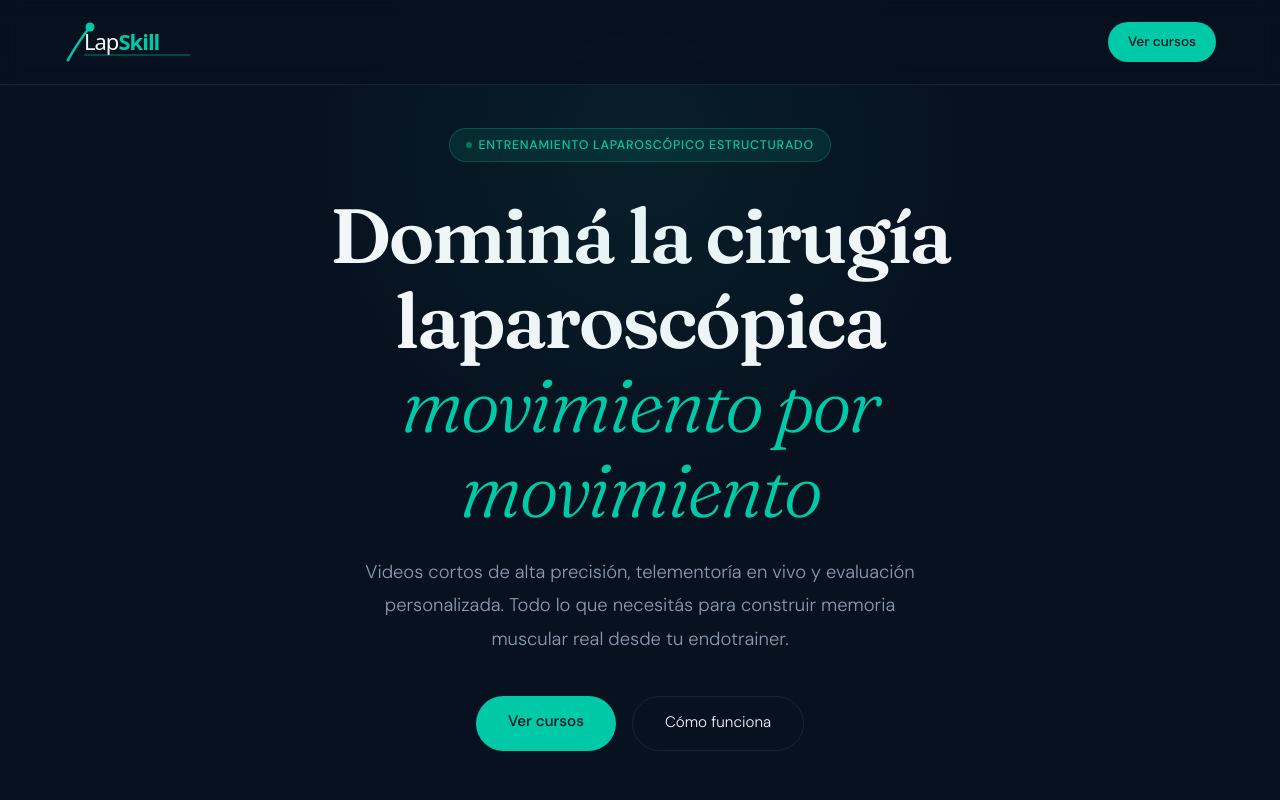
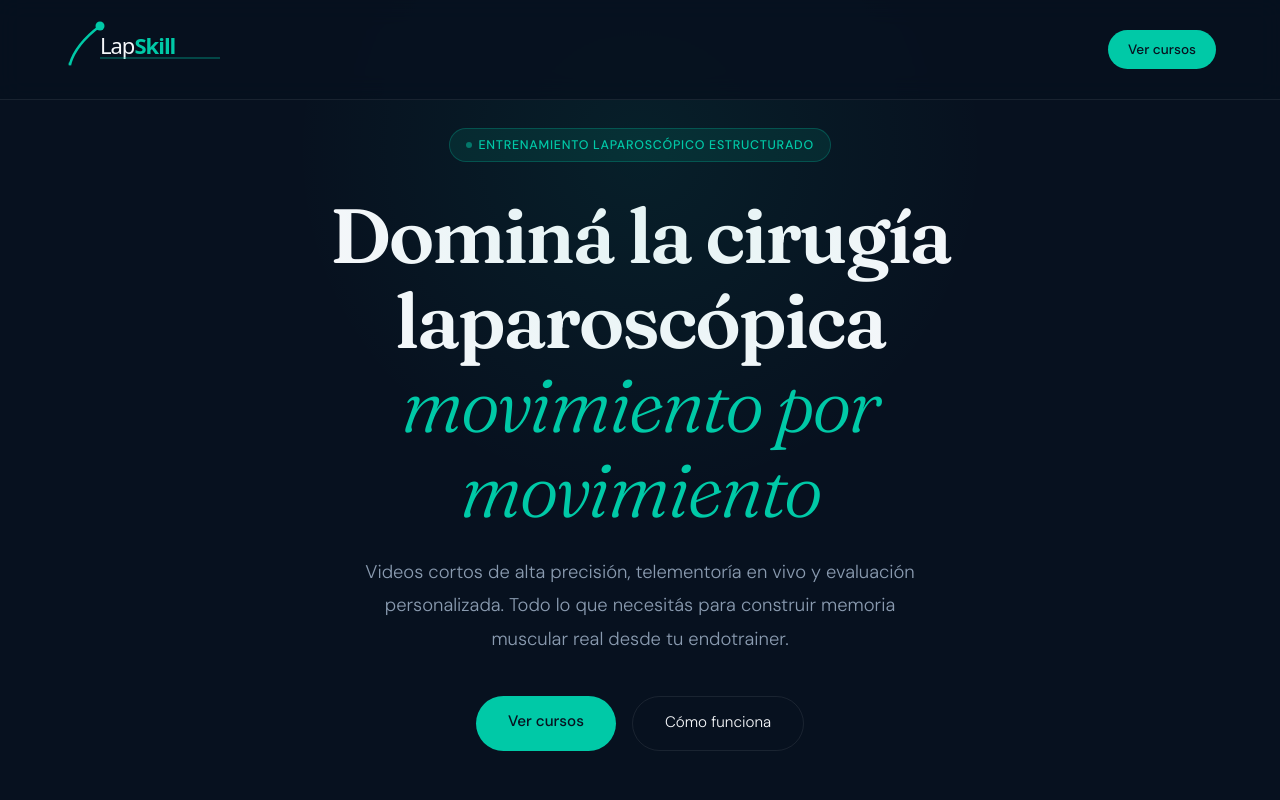
Before and after one commit to agustinmatucci-dev/lapskill, a Next.js app: page / in a window 1280 px wide. Shown: the top 800 px of the page. Built offline with nearby package versions, Linux system fonts and the light colour scheme.

Commit message:
feat: logo definitivo SVG unificado

```diff
--- a/app/page.js
+++ b/app/page.js
@@ -110,12 +110,12 @@ export default function Home() {
 
       <nav>
         <a href="#" className="nav-logo" style={{textDecoration:'none'}}>
-            <svg width="130" height="44" viewBox="0 0 130 44" xmlns="http://www.w3.org/2000/svg" style={{display:'block'}}>
-              <path d="M4 40 Q14 22 26 7" fill="none" stroke="#00c9a7" strokeWidth="2.5" strokeLinecap="round"/>
-              <circle cx="26" cy="7" r="4.5" fill="#00c9a7"/>
-              <circle cx="4" cy="40" r="2" fill="#00c9a7" opacity="0.35"/>
-              <text x="20" y="30" style={{fontSize:'22px',fontWeight:200,fill:'#f5f7fa',fontFamily:'system-ui',letterSpacing:'-1px'}}>Lap<tspan style={{fontWeight:700,fill:'#00c9a7'}}>Skill</tspan></text>
-              <line x1="20" y1="35" x2="126" y2="35" stroke="#00c9a7" strokeWidth="1" opacity="0.6"/>
+            <svg width="160" height="48" viewBox="0 0 160 48" xmlns="http://www.w3.org/2000/svg">
+              <path d="M6 44 Q12 24 36 6" fill="none" stroke="#00c9a7" strokeWidth="2.5" strokeLinecap="round"/>
+              <circle cx="36" cy="6" r="4.5" fill="#00c9a7"/>
+              <circle cx="6" cy="44" r="2" fill="#00c9a7" opacity="0.35"/>
+              <text x="36" y="34" fontSize="22" fontWeight="200" fill="#f5f7fa" fontFamily="system-ui" letterSpacing="-1">Lap<tspan fontWeight="700" fill="#00c9a7">Skill</tspan></text>
+              <line x1="36" y1="38" x2="156" y2="38" stroke="#00c9a7" strokeWidth="1" opacity="0.6"/>
             </svg>
           </a>
         <div className="nav-right">
```
